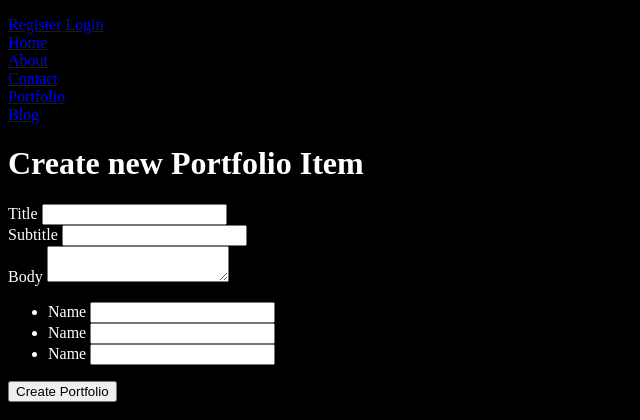
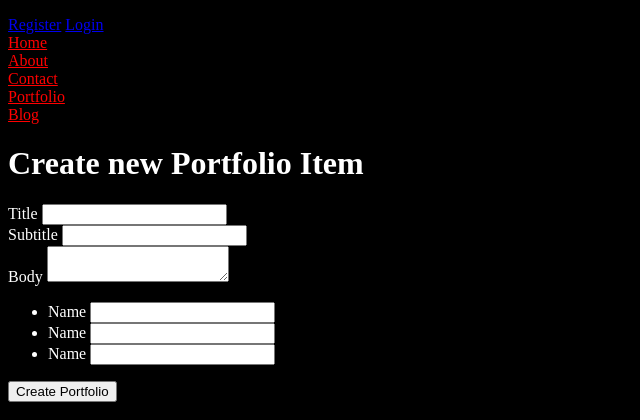
Before and after one commit to danigunawan/MatthewSensPortfolio, a Rails app: page /portfolios/new in a window 1280 px wide. Shown: the top 420 px of the page, without its empty margins (0-640 px from the left). Run offline with Rails 7, Linux system fonts and the light colour scheme; style sheets or scripts are compiled from the project's sources.

Commit message:
implemented partials with local data for portfolio form and nav bars

```diff
--- /dev/null
+++ b/app/assets/stylesheets/application.css
@@ -0,0 +1,3 @@
+.top a {
+  color: brown;
+}
--- a/app/assets/stylesheets/blogs.scss
+++ b/app/assets/stylesheets/blogs.scss
@@ -5,3 +5,7 @@
 body {
   background-color: grey;
 }
+
+.bottom a {
+  color: white;
+}
--- a/app/assets/stylesheets/portfolios.scss
+++ b/app/assets/stylesheets/portfolios.scss
@@ -6,3 +6,7 @@ body {
   background-color: black;
   color: white;
 }
+
+.top a {
+  color: red;
+}
--- a/app/views/layouts/application.html.erb
+++ b/app/views/layouts/application.html.erb
@@ -16,7 +16,7 @@
     <p class="notice"><%= notice %></p>
     <p class="alert"><%= alert %></p>
 
-    <%= render "shared/nav" %>
+    <%= render "shared/nav", location: 'top' %>
 
     <% if current_user.is_a?(User) %>
       <%= link_to "Logout", destroy_user_session_path, method: :delete %>
--- a/app/views/layouts/blog.html.erb
+++ b/app/views/layouts/blog.html.erb
@@ -24,7 +24,7 @@
       <%= link_to "Login", new_user_session_path %>
     <% end  %>
 
-    <%= render "shared/nav" %>
+    <%= render "shared/nav", location: 'bottom' %>
 
     <%= yield %>
 
--- a/app/views/layouts/portfolio.html.erb
+++ b/app/views/layouts/portfolio.html.erb
@@ -24,7 +24,7 @@
       <%= link_to "Login", new_user_session_path %>
     <% end  %>
 
-    <%= render "shared/nav" %>
+    <%= render "shared/nav", location: 'top' %>
 
     <%= yield %>
 
--- /dev/null
+++ b/app/views/portfolios/_form.html.erb
@@ -0,0 +1,31 @@
+<!-- Partial rendered from new.html.erb -->
+
+<%= form_for(@portfolio_item) do |form| %>
+  <div class="field">
+    <%= form.label :title %>
+    <%= form.text_field :title %>
+  </div>
+
+  <div class="field">
+    <%= form.label :subtitle %>
+    <%= form.text_field :subtitle %>
+  </div>
+
+  <div class="field">
+    <%= form.label :body %>
+    <%= form.text_area :body %>
+  </div>
+
+  <ul>
+    <%= form.fields_for :technologies do |technology_form| %>
+      <li>
+        <%= technology_form.label :name %>
+        <%= technology_form.text_field :name %>
+      </li>
+    <% end %>
+  </ul>
+
+  <div class="actions">
+    <%= form.submit %>
+  </div>
+<% end %>
--- a/app/views/portfolios/new.html.erb
+++ b/app/views/portfolios/new.html.erb
@@ -1,31 +1,3 @@
 <h1>Create new Portfolio Item</h1>
 
-<%= form_for(@portfolio_item) do |form| %>
-  <div class="field">
-    <%= form.label :title %>
-    <%= form.text_field :title %>
-  </div>
-
-  <div class="field">
-    <%= form.label :subtitle %>
-    <%= form.text_field :subtitle %>
-  </div>
-
-  <div class="field">
-    <%= form.label :body %>
-    <%= form.text_area :body %>
-  </div>
-
-  <ul>
-    <%= form.fields_for :technologies do |technology_form| %>
-      <li>
-        <%= technology_form.label :name %>
-        <%= technology_form.text_field :name %>
-      </li>
-    <% end %>
-  </ul>
-
-  <div class="actions">
-    <%= form.submit %>
-  </div>
-<% end %>
+<%= render 'form', portfolio_item: @portfolio_item %>
--- a/app/views/shared/_nav.html.erb
+++ b/app/views/shared/_nav.html.erb
@@ -1,4 +1,4 @@
-<div>
+<div class="<%= location %>">
   <div> <%= link_to "Home", root_path %> </div>
   <div> <%= link_to "About", about_me_path %> </div>
   <div> <%= link_to "Contact", contact_path %> </div>
```
Also changed, not shown: app/views/portfolios/edit.html.erb (+1 -20 lines).
